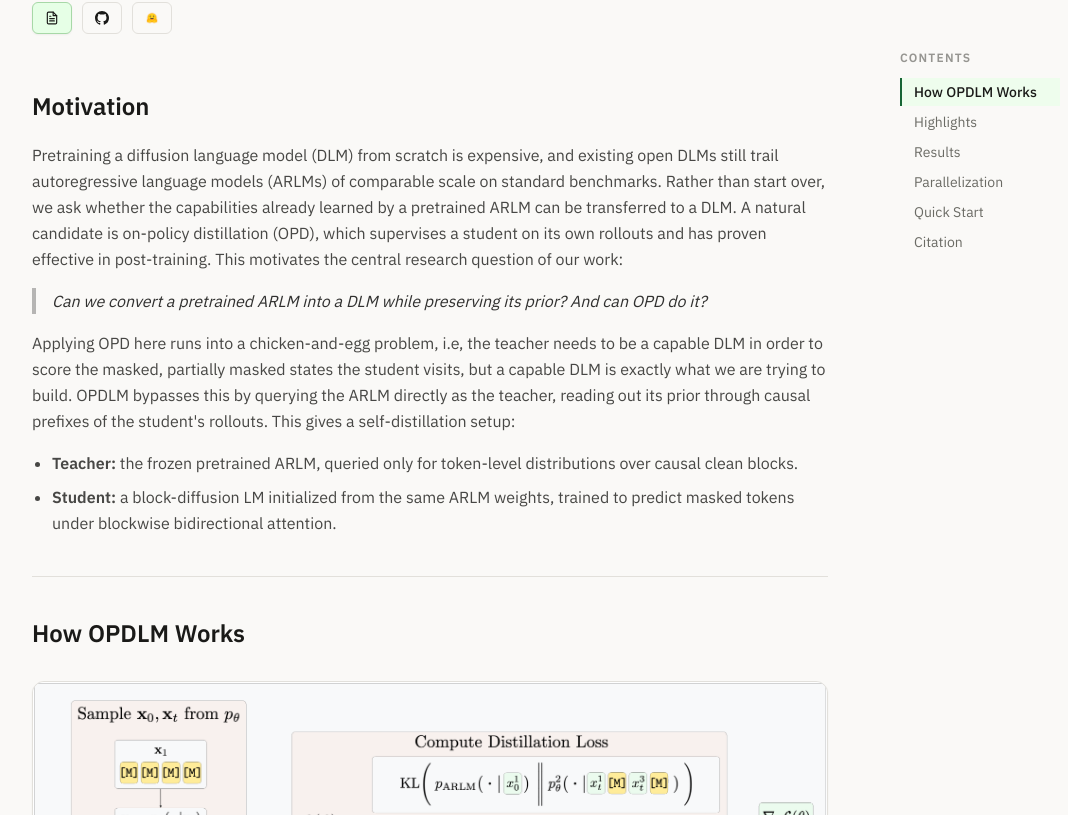
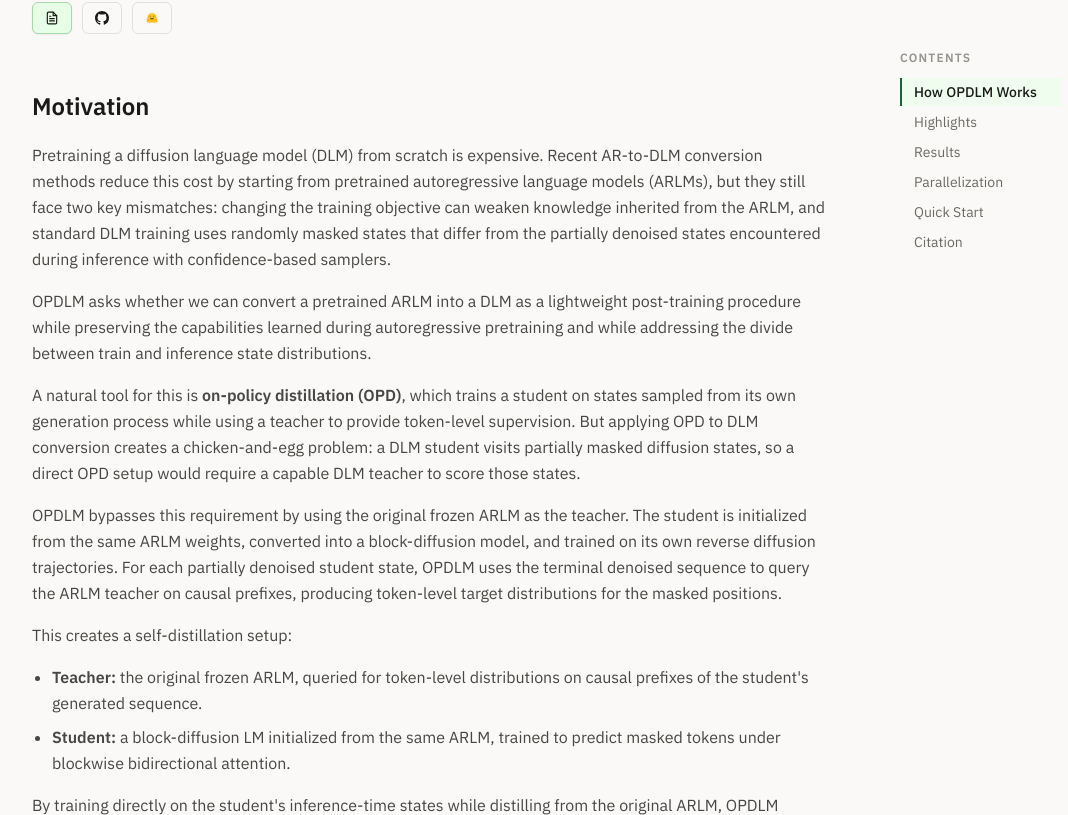
Before and after one commit to atharvchagi/opdlm, a Next.js app: page / in a window 1280 px wide. Shown: the part 385-1200 px from the top of the page, without its empty margins (90-1158 px from the left). Built offline with nearby package versions, Linux system fonts and the light colour scheme.

Commit message:
Update OPDLM project page copy

```diff
--- a/app/page.tsx
+++ b/app/page.tsx
@@ -60,36 +60,56 @@ export default function Page() {
 
             <Section id="motivation" title="Motivation">
               <p className="text-base font-sans text-ink/80 leading-relaxed mb-4">
-                Pretraining a diffusion language model (DLM) from scratch is expensive, and
-                existing open DLMs still trail autoregressive language models (ARLMs) of
-                comparable scale on standard benchmarks. Rather than start over, we ask
-                whether the capabilities already learned by a pretrained ARLM can be
-                transferred to a DLM. A natural candidate is on-policy distillation (OPD),
-                which supervises a student on its own rollouts and has proven effective in post-training.
-                This motivates the central research question of our work:
+                Pretraining a diffusion language model (DLM) from scratch is expensive.
+                Recent AR-to-DLM conversion methods reduce this cost by starting from
+                pretrained autoregressive language models (ARLMs), but they still face
+                two key mismatches: changing the training objective can weaken knowledge
+                inherited from the ARLM, and standard DLM training uses randomly masked
+                states that differ from the partially denoised states encountered during
+                inference with confidence-based samplers.
               </p>
-              <blockquote className="border-l-4 border-ink/30 pl-4 italic text-base font-sans text-ink/90 leading-relaxed mb-4">
-                Can we convert a pretrained ARLM into a DLM while preserving its prior?
-                And can OPD do it?
-              </blockquote>
               <p className="text-base font-sans text-ink/80 leading-relaxed mb-4">
-                Applying OPD here runs into a chicken-and-egg problem, i.e, the teacher needs to
-                be a capable DLM in order to score the masked, partially masked states the
-                student visits, but a capable DLM is exactly what we are trying to build.
-                OPDLM bypasses this by querying the ARLM directly as the teacher, reading
-                out its prior through causal prefixes of the student's rollouts. This gives
-                a self-distillation setup:
+                OPDLM asks whether we can convert a pretrained ARLM into a DLM as a
+                lightweight post-training procedure while preserving the capabilities
+                learned during autoregressive pretraining and while addressing the divide
+                between train and inference state distributions.
+              </p>
+              <p className="text-base font-sans text-ink/80 leading-relaxed mb-4">
+                A natural tool for this is <strong>on-policy distillation (OPD)</strong>,
+                which trains a student on states sampled from its own generation process
+                while using a teacher to provide token-level supervision. But applying OPD
+                to DLM conversion creates a chicken-and-egg problem: a DLM student visits
+                partially masked diffusion states, so a direct OPD setup would require a
+                capable DLM teacher to score those states.
+              </p>
+              <p className="text-base font-sans text-ink/80 leading-relaxed mb-4">
+                OPDLM bypasses this requirement by using the original frozen ARLM as the
+                teacher. The student is initialized from the same ARLM weights, converted
+                into a block-diffusion model, and trained on its own reverse diffusion
+                trajectories. For each partially denoised student state, OPDLM uses the
+                terminal denoised sequence to query the ARLM teacher on causal prefixes,
+                producing token-level target distributions for the masked positions.
+              </p>
+              <p className="text-base font-sans text-ink/80 leading-relaxed mb-4">
+                This creates a self-distillation setup:
               </p>
               <ul className="list-disc pl-5 space-y-2 text-base font-sans text-ink/80 leading-relaxed">
                 <li>
-                  <strong>Teacher:</strong> the frozen pretrained ARLM, queried only for
-                  token-level distributions over causal clean blocks.
+                  <strong>Teacher:</strong> the original frozen ARLM, queried for
+                  token-level distributions on causal prefixes of the student's generated
+                  sequence.
                 </li>
                 <li>
                   <strong>Student:</strong> a block-diffusion LM initialized from the same
-                  ARLM weights, trained to predict masked tokens under blockwise bidirectional attention.
+                  ARLM, trained to predict masked tokens under blockwise bidirectional
+                  attention.
                 </li>
               </ul>
+              <p className="text-base font-sans text-ink/80 leading-relaxed mt-4">
+                By training directly on the student's inference-time states while
+                distilling from the original ARLM, OPDLM reduces the train-inference gap
+                in DLM training and improves knowledge retention during conversion.
+              </p>
             </Section>
 
             <Section id="how-opdlm-works" title="How OPDLM Works">
@@ -323,8 +343,8 @@ export default function Page() {
               </h3>
               <CodeBlock
                 language="bash"
-                code={`git clone <opdlm-repo-url>
-cd opdlm
+                code={`git clone https://github.com/divelab/OPDLM.git
+cd OPDLM
 
 conda create -n opdlm python=3.10.19 -y
 conda activate opdlm
--- a/components/CitationBlock.tsx
+++ b/components/CitationBlock.tsx
@@ -2,7 +2,7 @@
 
 import { useState } from "react";
 
-const BIBTEX = `@misc{su2026dataefficientautoregressivetodiffusionlanguagemodels,
+const BIBTEX = `@misc{su2026opdlm,
       title={Data-Efficient Autoregressive-to-Diffusion Language Models via On-Policy Distillation},
       author={Xingyu Su and Jacob Helwig and Shubham Parashar and Atharv Chagi and Lakshmi Jotsna and Degui Zhi and James Caverlee and Dileep Kalathil and Shuiwang Ji},
       year={2026},
```
